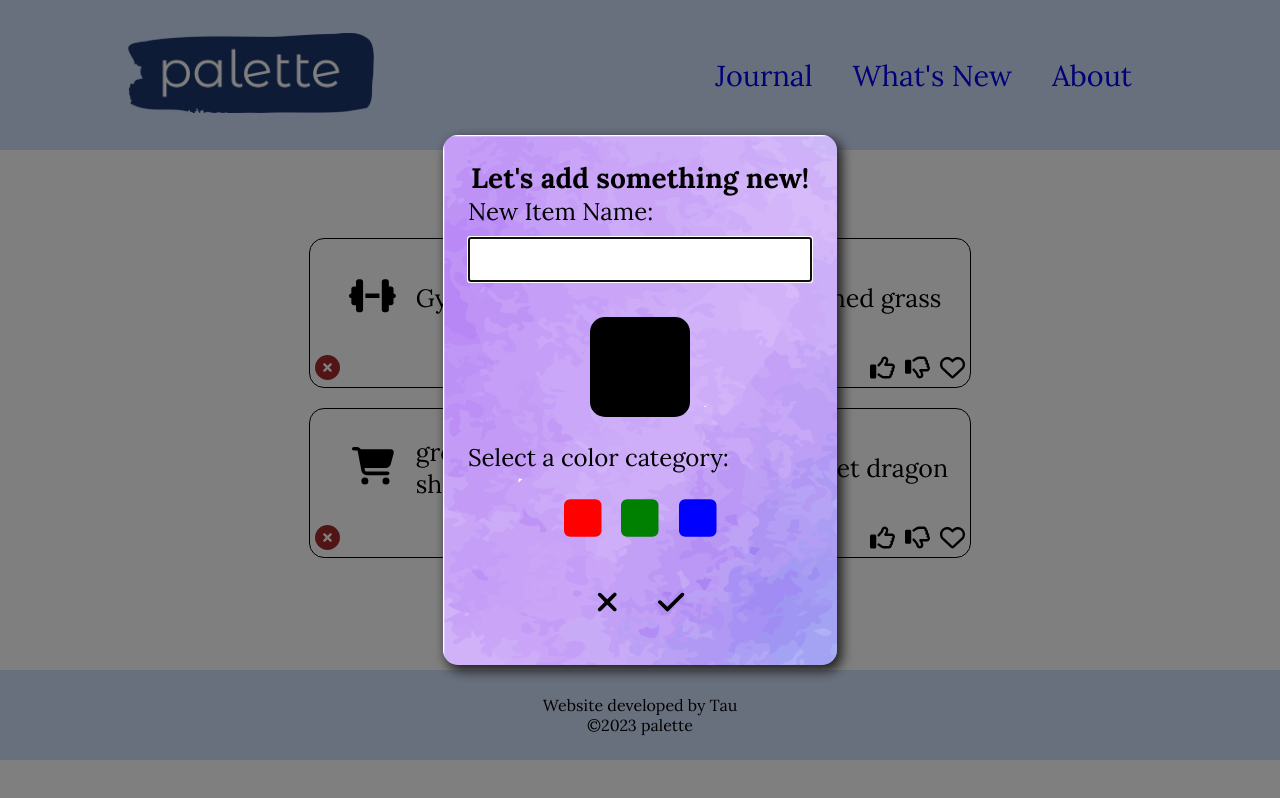
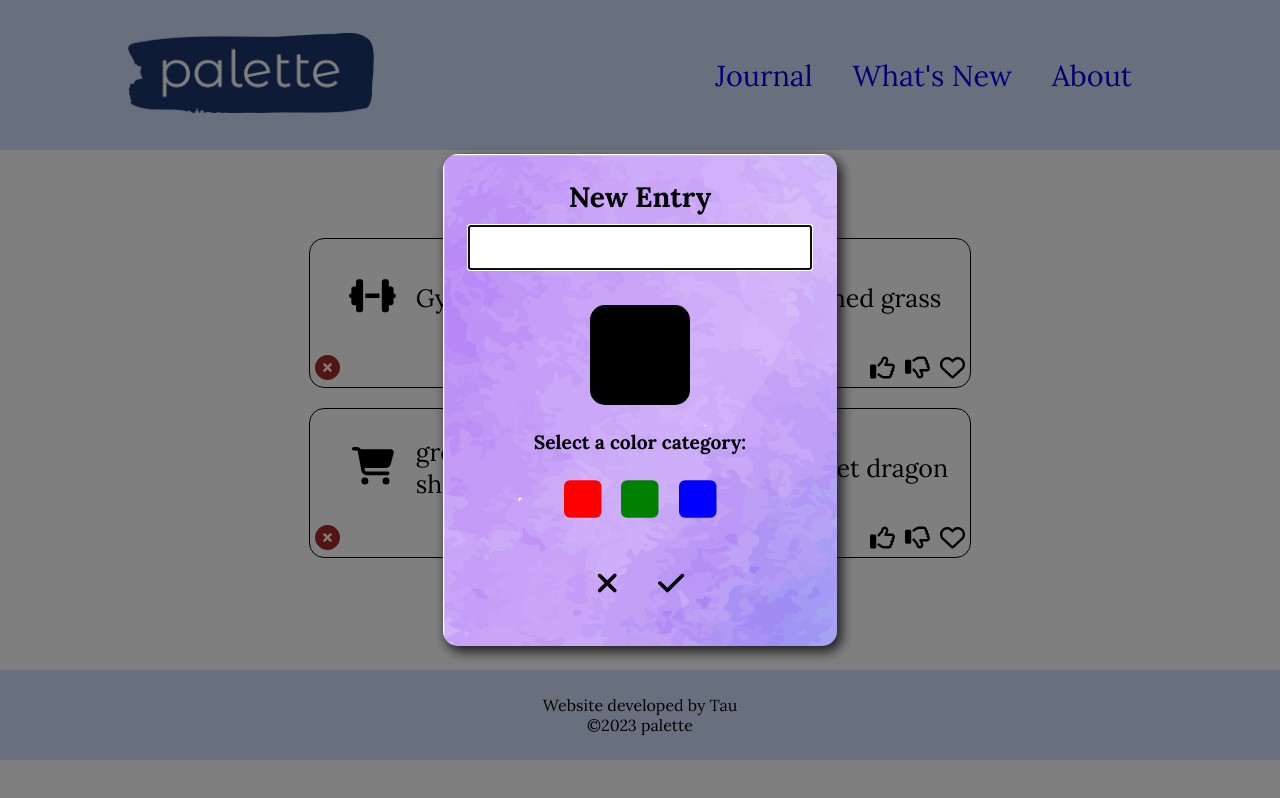
Before and after one commit to taujeng/palette, a Next.js app: page /day in a window 1280 px wide. Both pictures are taken after a click on the button 640 px from the left and 609 px from the top of the page. Built offline with nearby package versions, Linux system fonts and the light colour scheme; a web font is replaced by a local one.

Commit message:
Updated starting data to include icons. Update new entry modal's look

```diff
--- a/src/app/components/modals/newDailyEntry/NewDailyEntry.tsx
+++ b/src/app/components/modals/newDailyEntry/NewDailyEntry.tsx
@@ -44,12 +44,11 @@ const NewDailyEntry = ( {showNewEntry, toClose } : NewDailyEntryProps ) => {
   return (
       <div className="modal-dailyEntry" onClick={() => toClose()}>
         <div className="modal-content" onClick={(e) => e.stopPropagation()}>
-          <h3>{`Let's add something new!`}</h3>
+          <h3>New Entry</h3>
           <form action="submit" onSubmit={handleNewEntry}>
-            <label htmlFor=""> New Item Name:
-              <br />
-              <input type="text" value={entryText} onChange={(e) => setEntryText(e.target.value)} maxLength={20} autoFocus required/>
-            </label>
+            <label htmlFor="newEntry" style={{display: "none"}}> New Entry </label>
+            <input id="newEntry" type="text" value={entryText} onChange={(e) => setEntryText(e.target.value)} maxLength={25} autoFocus required/>
+
             <div className="modal-icon-choices">
               <div className="modal-icon-holder" onClick={()=> setShowIconModal(true)}>
                 {entryIcon &&
@@ -59,7 +58,7 @@ const NewDailyEntry = ( {showNewEntry, toClose } : NewDailyEntryProps ) => {
               <IconSelection isOpen={showIconModal} toClose={handleCloseIconModal} selectIcon={handleSelectIcon}/>
             </div>
             <div className="modal-color-selector">
-              Select a color category:
+              <h6>Select a color category:</h6>
               <div className="modal-color-choices">
                 <div className="modal-color-wrapper">
                   {entryColor === "red" && <span className="scribble"></span>}
--- a/src/app/components/modals/newDailyEntry/newDailyEntry.css
+++ b/src/app/components/modals/newDailyEntry/newDailyEntry.css
@@ -47,6 +47,10 @@
   background-color: black;
   color: white;
 }
+.modal-dailyEntry .modal-content form .modal-color-selector h6 {
+  text-align: center;
+  font-size: 0.8em;
+}
 .modal-dailyEntry .modal-content form .modal-color-selector .modal-color-choices {
   display: flex;
   justify-content: center;
--- a/src/app/components/modals/newDailyEntry/newDailyEntry.scss
+++ b/src/app/components/modals/newDailyEntry/newDailyEntry.scss
@@ -54,6 +54,10 @@
         }
       }
       .modal-color-selector {
+        h6 {
+          text-align: center;
+          font-size: 0.8em;
+        }
         .modal-color-choices{
           display: flex;
           justify-content: center;
```
Also changed, not shown: 2 other files (tests, documents, lock files or other folders).
